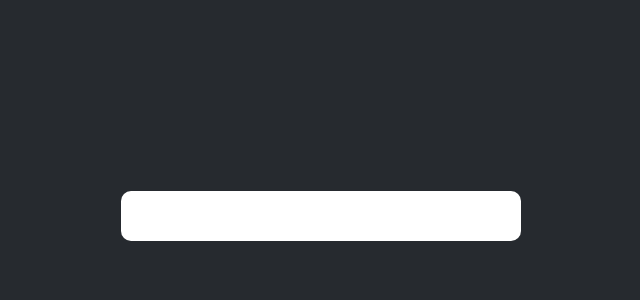
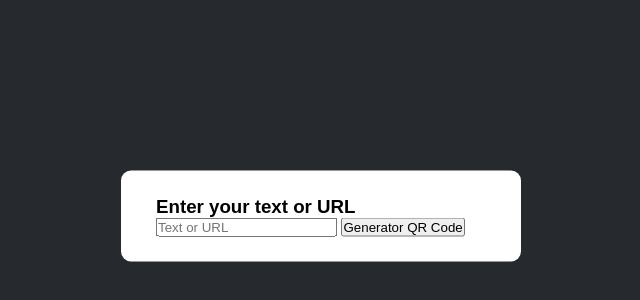
Before and after one commit to mrghkh12/QR-Code-Generator, a plain HTML site: page index.html in a window 1280 px wide. Shown: the part 184-484 px from the top of the page, without its empty margins (319-959 px from the left). Drawn offline with Linux system fonts and the light colour scheme.

Commit message:
feat(index.html): create title, input , btn element

```diff
--- a/index.html
+++ b/index.html
@@ -9,7 +9,9 @@
 <body>
 
     <div class="container">
-
+        <h3 class="title">Enter your text or URL</h3>
+        <input type="text" placeholder="Text or URL">
+        <button>Generator QR Code</button>
     </div>
 
     <script src="./scripts/script.js" defer></script>
```
